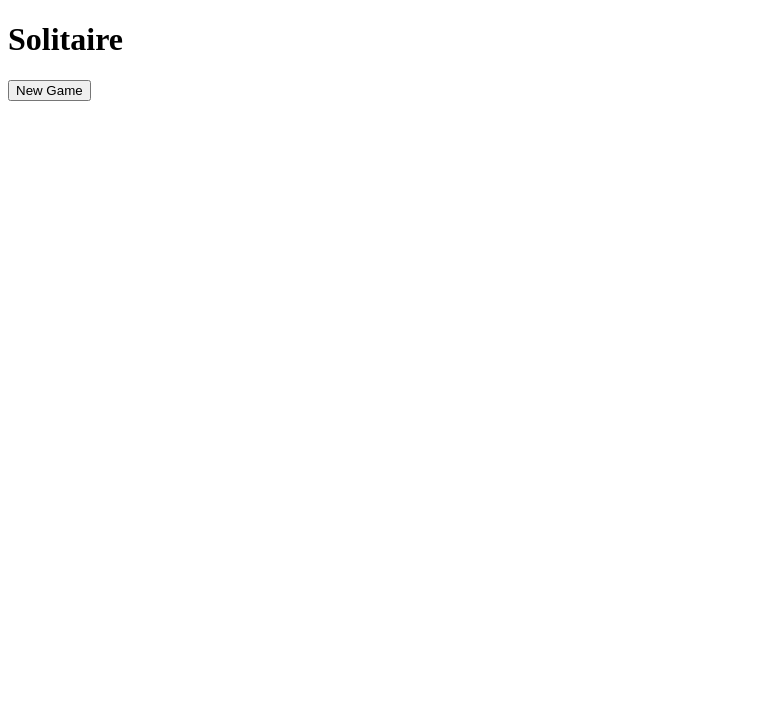
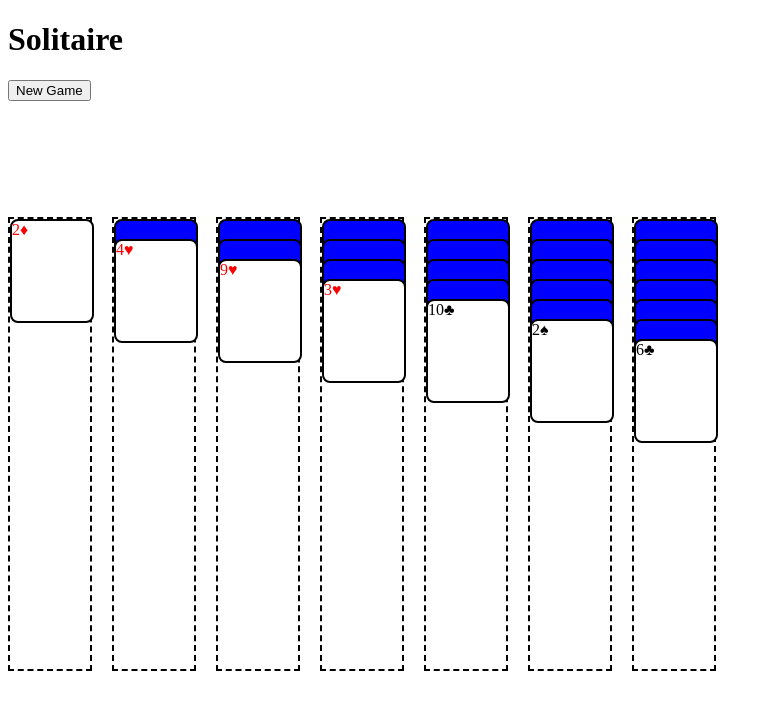
Before and after one commit to aya-245/solitaire-card-game, a plain HTML site: page index.html in a window 1280 px wide. Shown: the whole page, without its empty margins (0-773 px from the left). Drawn offline with Linux system fonts and the light colour scheme.

Commit message:
add renderTableau function that shows the cards on the screen and added css to see those cards, when I refresh, the cards shuffle

```diff
--- a/app.js
+++ b/app.js
@@ -101,5 +101,21 @@ function createCardElement(card, pileType, pileIndex, cardIndex){
     return cardElement
 }
 
-// Event Listener
+function renderTableau(){
+    for(let i=0; i < 7; i++){
+        pileElement[i].innerHTML = ""
+        for(let j=0; j < tableau[i].length; j++){
+            const card = tableau[i][j]
+            const cardElement = createCardElement(card, "tableau", i, j)
+            cardElement.style.top = j * 20 + "px"
+            pileElement[i].appendChild(cardElement)
+        }
+    }
+}
+
+function render() {
+  renderTableau()
+}
+// Event Listeners
 newGame()
+render()
--- a/style.css
+++ b/style.css
@@ -27,12 +27,19 @@
     width: 80px;
     height: 450px;
     position: relative;
+    border: black dashed 2px;
 }
 .card{
     width: 80px;
     height: 100px;
-    border: solid black 5px;
+    border: solid black 2px;
     border-radius: 8px;
     background-color: white;
     position: absolute;
 }
+.face-down{
+    background-color: blue;
+}
+.red{
+    color: red;
+}
```
